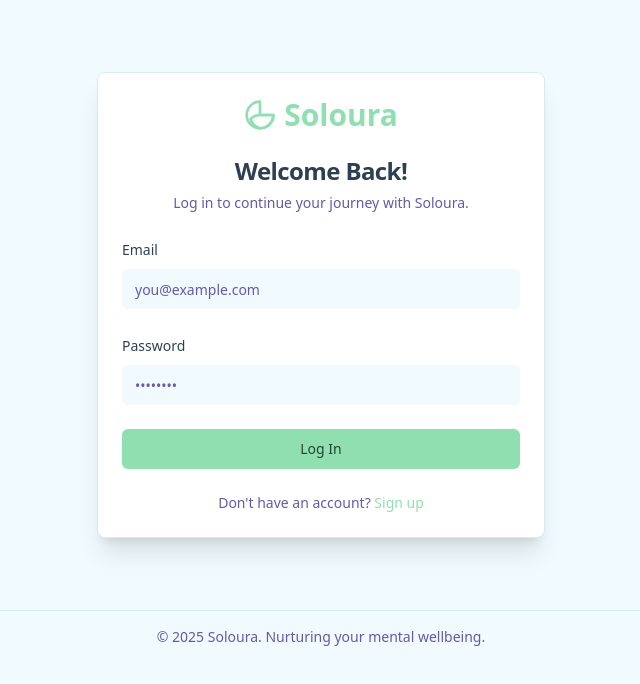
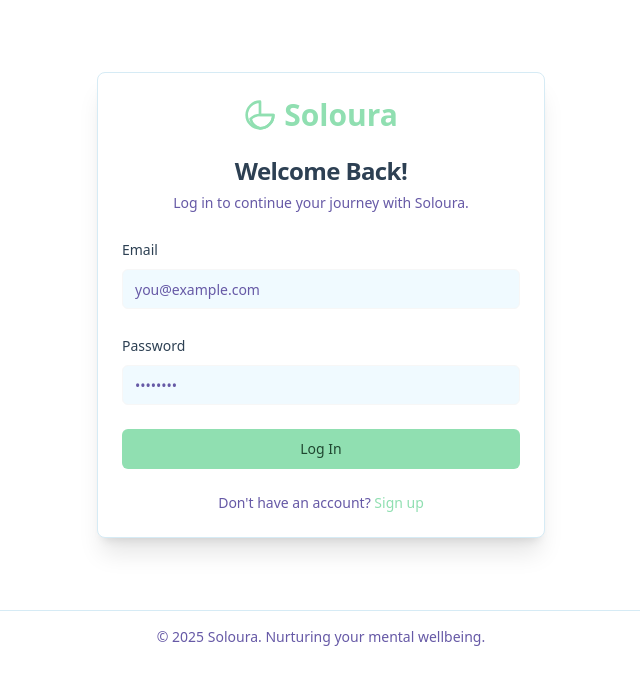
Before and after one commit to khizar-hayyat-72/Soloura_Health, a Next.js app: page /login in a window 1280 px wide. Shown: the top 684 px of the page, without its empty margins (319-959 px from the left). Built offline with nearby package versions, Linux system fonts and the light colour scheme; no server answers; the database is empty; sample sign-in values are in the browser's storage.

Commit message:
tried to fix status bar above background color - great bilal

```diff
--- a/capacitor.config.ts
+++ b/capacitor.config.ts
@@ -6,6 +6,11 @@ const config: CapacitorConfig = {
   appName: 'Soloura',
   webDir: 'out', // Points to the static export directory
   bundledWebRuntime: false,
+  plugins: {
+    StatusBar: {
+      overlay: false
+    }
+  }
 };
 
 export default config;
--- a/public/index.html
+++ b/public/index.html
@@ -3,6 +3,7 @@
   <head>
     <meta charset="utf-8">
     <meta name="viewport" content="width=device-width, initial-scale=1">
+    <meta name="theme-color" content="#ffffff">
     <title>Welcome to Firebase Hosting</title>
 
     <!-- update the version number as needed -->
--- a/src/app/globals.css
+++ b/src/app/globals.css
@@ -5,6 +5,11 @@
 
 body {
   font-family: var(--font-pt-sans), sans-serif;
+  background: #fff;
+  padding-top: env(safe-area-inset-top);
+  padding-left: env(safe-area-inset-left);
+  padding-right: env(safe-area-inset-right);
+  padding-bottom: env(safe-area-inset-bottom);
 }
 
 @layer base {
--- a/src/pages/_app.tsx
+++ b/src/pages/_app.tsx
@@ -4,9 +4,19 @@ import { AppNavbar } from '@/components/layout/AppNavbar';
 import { PageContainer } from '@/components/shared/PageContainer';
 import '../app/globals.css';
 import { AuthGuard } from '@/components/auth/AuthGuard';
+import { useEffect } from 'react';
 
 
 function MyApp({ Component, pageProps }: AppProps) {
+  useEffect(() => {
+    // Only run if Capacitor is available
+    if (typeof window !== 'undefined' && (window as any).Capacitor) {
+      import('@capacitor/status-bar').then(({ StatusBar, Style }) => {
+        StatusBar.setBackgroundColor({ color: '#ffffff' });
+        StatusBar.setStyle({ style: Style.Light });
+      });
+    }
+  }, []);
   return (
     <div className="flex flex-col">
       <AuthGuard>
```
Also changed, not shown: package.json (+4 -3 lines), 1 other file (tests, documents, lock files or other folders).
